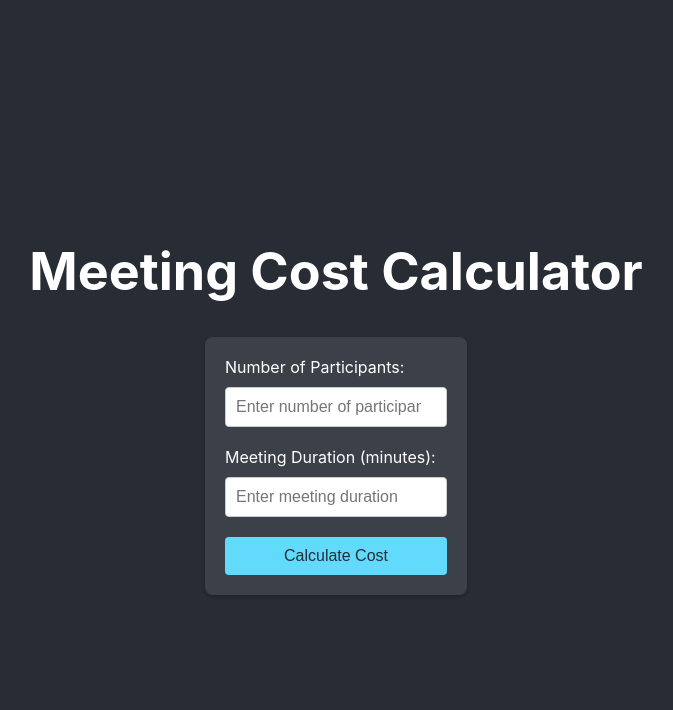
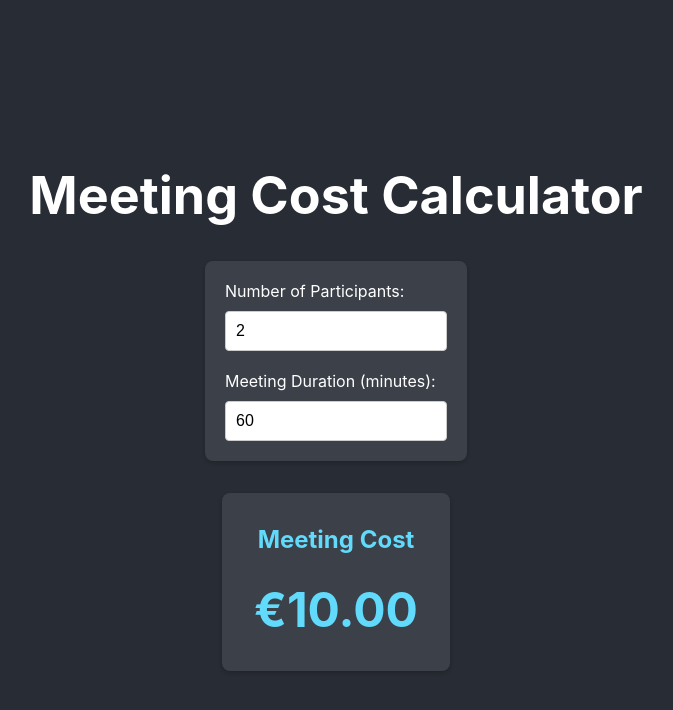
Before and after one commit to xremix/Meeting-Cost-Calculator, a React (Create React App) app: page / in a window 1280 px wide. Both pictures are taken after typing "5" into the empty fields and a click on the button "Confirm". Shown: the top 710 px of the page, without its empty margins (304-977 px from the left). Built offline with nearby package versions, Linux system fonts and the light colour scheme.

Commit message:
small adjustments

```diff
--- a/src/App.tsx
+++ b/src/App.tsx
@@ -1,11 +1,11 @@
-import React, { useState } from 'react';
+import React, { useState, useEffect } from 'react';
 import './App.css';
 
 function App() {
   const [salary, setSalary] = useState<string>('');
   const [showSalaryInput, setShowSalaryInput] = useState(true);
-  const [participants, setParticipants] = useState<string>('');
-  const [meetingTime, setMeetingTime] = useState<string>('');
+  const [participants, setParticipants] = useState<string>('2');
+  const [meetingTime, setMeetingTime] = useState<string>('60');
   const [meetingCost, setMeetingCost] = useState<number | null>(null);
 
   const handleSalarySubmit = (e: React.FormEvent) => {
@@ -16,18 +16,19 @@ function App() {
   };
 
   const calculateMeetingCost = () => {
-    const hourlyRate = parseFloat(salary);
-    const numParticipants = parseInt(participants);
-    const durationInHours = parseInt(meetingTime) / 60;
+    if (salary && participants && meetingTime) {
+      const hourlyRate = parseFloat(salary);
+      const numParticipants = parseInt(participants);
+      const durationInHours = parseInt(meetingTime) / 60;
 
-    const cost = hourlyRate * numParticipants * durationInHours;
-    setMeetingCost(cost);
+      const cost = hourlyRate * numParticipants * durationInHours;
+      setMeetingCost(cost);
+    }
   };
 
-  const handleMeetingSubmit = (e: React.FormEvent) => {
-    e.preventDefault();
+  useEffect(() => {
     calculateMeetingCost();
-  };
+  }, [salary, participants, meetingTime]);
 
   return (
     <div className="App">
@@ -52,7 +53,7 @@ function App() {
           </form>
         ) : (
           <div className="calculator-container">
-            <form onSubmit={handleMeetingSubmit}>
+            <form>
               <div>
                 <label htmlFor="participants">Number of Participants: </label>
                 <input
@@ -77,7 +78,6 @@ function App() {
                   required
                 />
               </div>
-              <button type="submit">Calculate Cost</button>
             </form>
             {meetingCost !== null && (
               <div className="cost-display">
```
